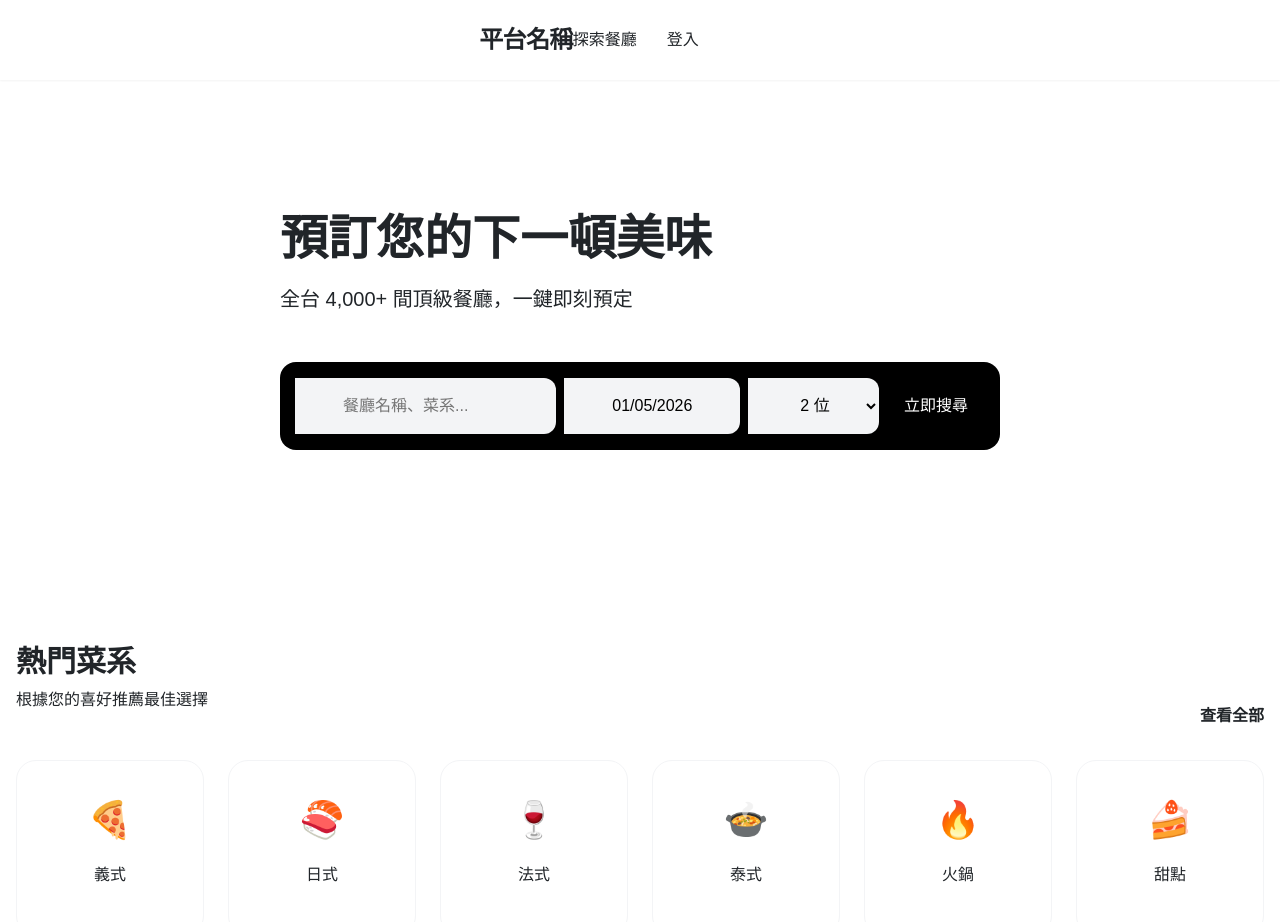
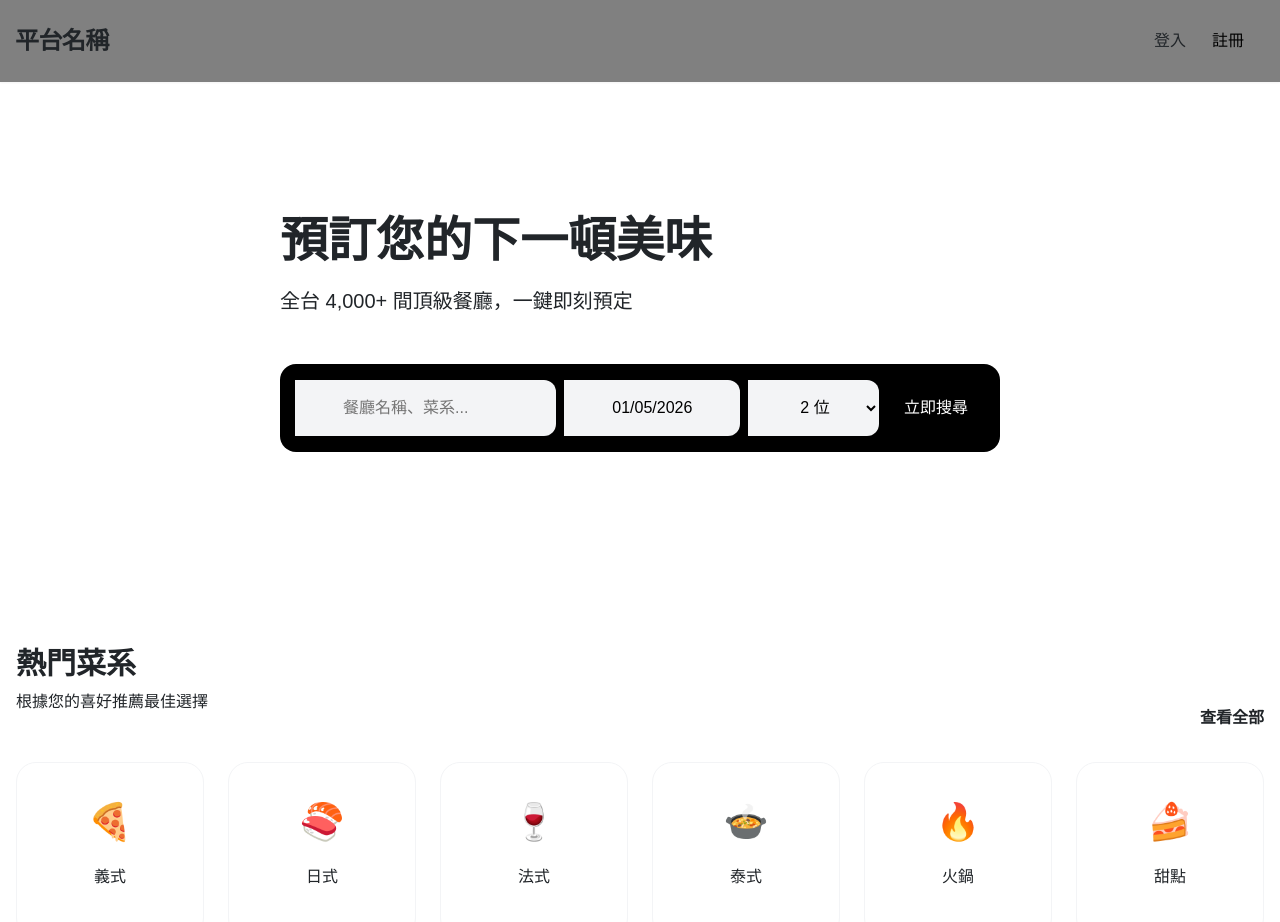
Before and after one commit to ethon92/restaurant-vue, a Vue app: page / in a window 1280 px wide. Shown: the top 922 px of the page. Built offline with nearby package versions, Linux system fonts and the light colour scheme.

Commit message:
優化Navbar

```diff
--- a/src/views/Home.vue
+++ b/src/views/Home.vue
@@ -1,27 +1,17 @@
 <template>
   <div class="page-container">
     <nav class="navbar">
-      <div class="navbar-content">
         <div class="logo">
           <span>平台名稱</span>
         </div>
-
-        <div class="nav-links">
-          <a href="#" class="nav-item">探索餐廳</a>
-
+      <div class="navbar-content">
+        <div></div>
           <template v-if="!isLoggedIn">
             <button @click="showLoginModal = true" class="btn-login">登入</button>
+            </template>
+                 <template v-if="!isLoggedIn">
             <button @click="showLoginModal = true" class="btn-register">註冊</button>
           </template>
-          <template v-else>
-            <div class="user-profile">
-              <span class="user-name">你好，美食家！</span>
-              <div class="avatar">
-                <i class="fa-solid fa-user"></i>
-              </div>
-            </div>
-          </template>
-        </div>
       </div>
     </nav>
 
@@ -101,17 +91,6 @@ const performSearch = () => {
 </script>
 
 <style scoped>
-/* 定義品牌變數 */
-:emphasized {
-  --primary-color: #f97316; /* Tailwind orange-500 */
-  --primary-hover: #ea580c; /* Tailwind orange-600 */
-  --text-main: #1f2937;
-  --text-muted: #6b7280;
-  --bg-light: #f9fafb;
-  --shadow-main: 0 4px 6px -1px rgb(0 0 0 / 0.1), 0 2px 4px -2px rgb(0 0 0 / 0.1);
-  --shadow-large: 0 25px 50px -12px rgb(0 0 0 / 0.25);
-}
-
 /* 基礎佈局 */
 .page-container {
   min-height: 100vh;
@@ -120,34 +99,38 @@ const performSearch = () => {
 }
 
 /* Navbar 樣式 */
+/* Navbar底色樣式 */
 .navbar {
-  background-color: white;
+  background-color: grey;
   box-shadow: 0 1px 2px 0 rgb(0 0 0 / 0.05);
   position: sticky;
   top: 0;
   z-index: 50;
 }
+/* Navbar內容位置 */
 .navbar-content {
   max-width: 80rem;
-  margin: 0 auto;
+  /* margin: 0 auto; */
   padding: 0 1rem;
   height: 4rem;
   display: flex;
   justify-content: space-between;
   align-items: center;
 }
+/* Navbar標題 */
 .logo {
   font-size: 1.5rem;
   font-weight: 700;
+  margin: 15px;
   color: var(--primary-color);
   letter-spacing: -0.025em;
   cursor: pointer;
 }
-.nav-links {
+/* .nav-links {
   display: flex;
   align-items: center;
   gap: 1.5rem;
-}
+} */
 .nav-item {
   color: var(--text-muted);
   font-weight: 500;
@@ -166,7 +149,7 @@ const performSearch = () => {
 }
 .btn-register {
   background-color: var(--primary-color);
-  color: white;
+  color: black;
   padding: 0.5rem 1.25rem;
   border-radius: 9999px;
   border: none;
```
